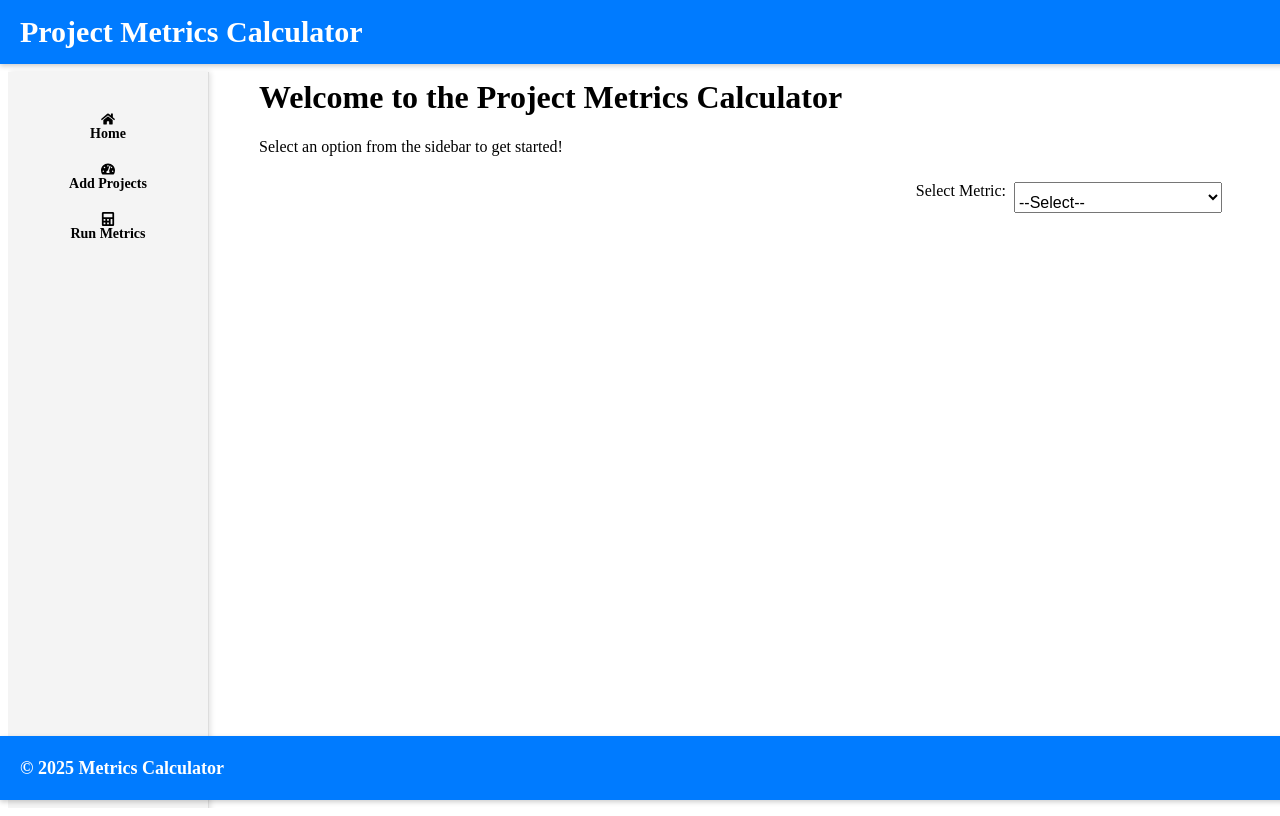
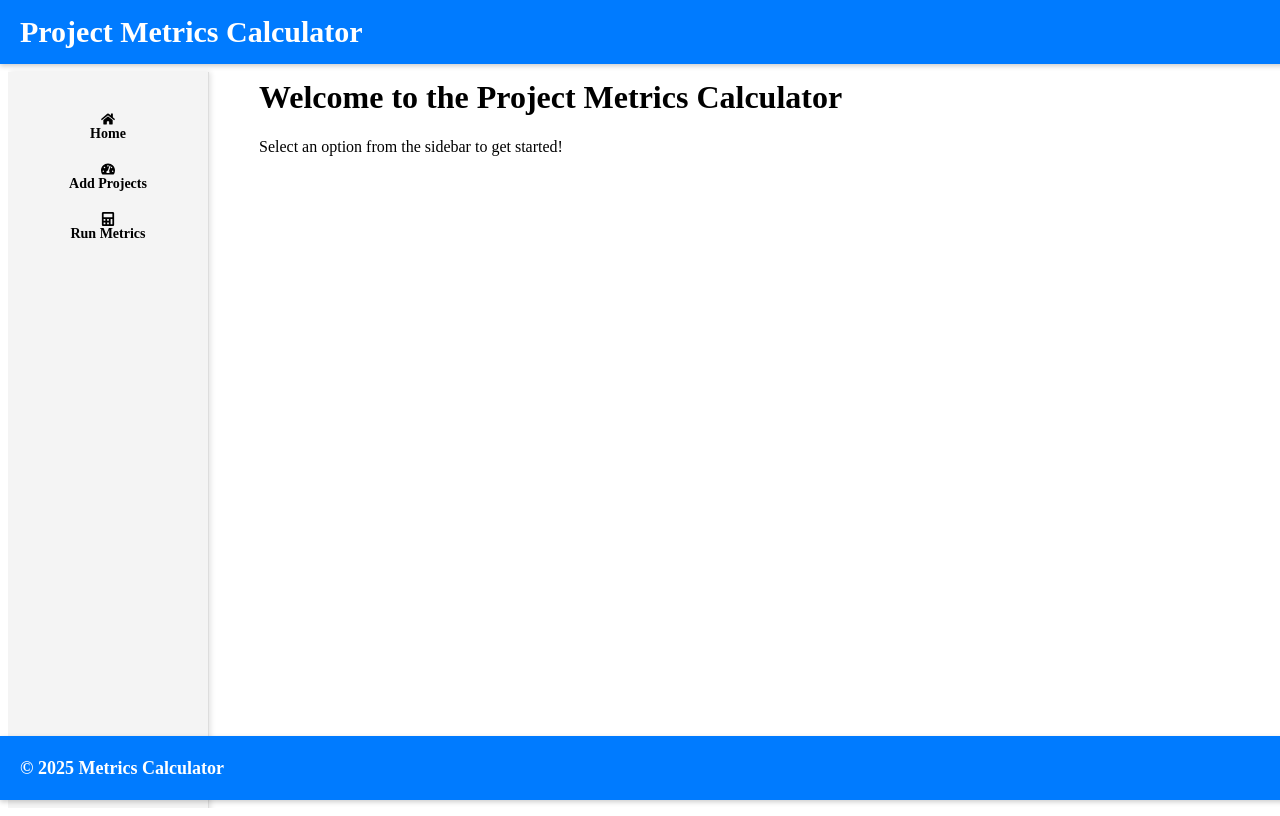
Before and after one commit to Mrunal2148/ser516-group-java-2, a React (Create React App) app in the folder app/frontend/: page / in a window 1280 px wide. Built offline with nearby package versions, Linux system fonts and the light colour scheme.

Commit message:
removed the dropdown from home

```diff
--- a/app/frontend/src/components/Home.js
+++ b/app/frontend/src/components/Home.js
@@ -6,7 +6,7 @@ const Home = () => {
       <div>
         <h1>Welcome to the Project Metrics Calculator</h1>
         <p>Select an option from the sidebar to get started!</p>
-        <Dropdown />
+
       </div>
   );
 };
```
